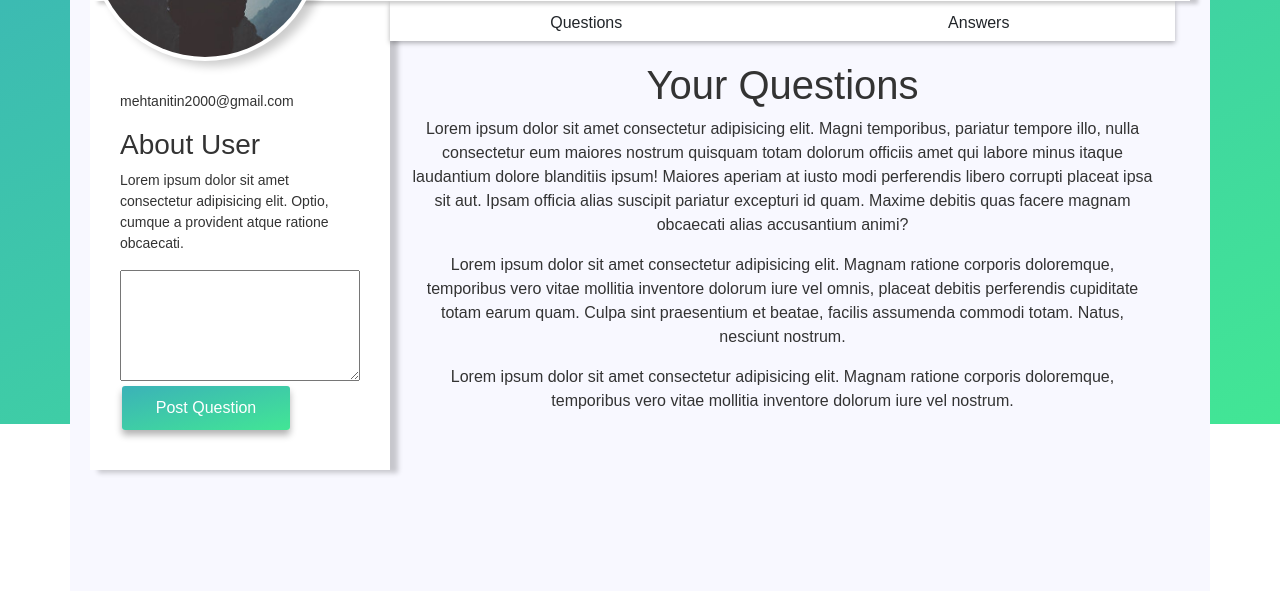
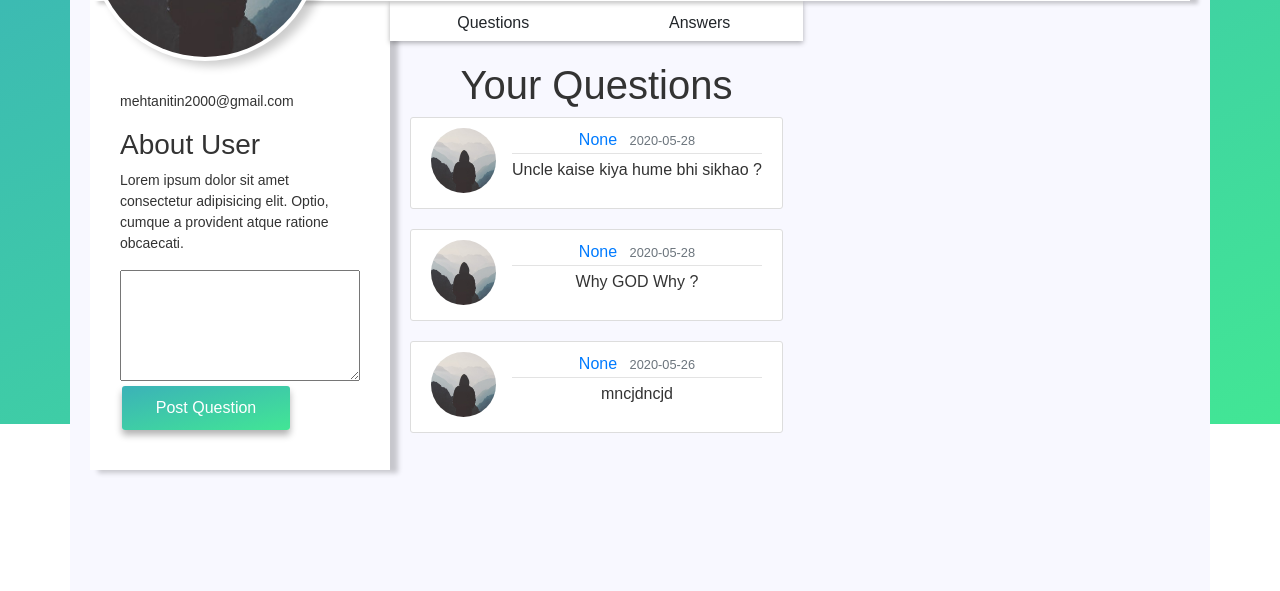
Before and after one commit to loobiish/Question-Mark, a Flask app: page /profile in a window 1280 px wide. Shown: the part 297-888 px from the top of the page. Run offline with Flask 2, Linux system fonts and the light colour scheme; a user stored in the database is signed in; data comes from the database, SQL or seed files in the repository; both versions use the stored data as it was after the commit; some libraries are stand-ins or nearby versions.

Commit message:
Kardia profile

```diff
--- a/Question_Mark/routes.py
+++ b/Question_Mark/routes.py
@@ -80,23 +80,17 @@
 @app.route("/profile", methods=['GET','POST'])
 @login_required
 def profile():
+        user = User.query.filter_by(username=current_user.username).first_or_404()
+        quest = Questions.query.filter_by(author=user)\
+                .order_by(Questions.date_posted.desc())
         if request.method == 'POST':
             _question = request.form.get("question")
             user = Questions( question=_question, user_id=current_user.id )
             db.session.add(user)
             db.session.commit()
             flash('Your Question has been posted successfully.', 'success')
-            return redirect(url_for('questions'))
-        return render_template('profile.html', title='Profile')
-
-
-@app.route("/questions", methods=['GET','POST'])
-@login_required
-def questions():
-        user = User.query.filter_by(username=current_user.username).first_or_404()
-        quest = Questions.query.filter_by(author=user)\
-                .order_by(Questions.date_posted.desc())
-        return render_template('questions.html', title='My Questions', user=user, quest=quest)
+            return redirect(url_for('profile'))
+        return render_template('profile.html', title='Profile', user=user, quest=quest)
 
 
 @app.route("/forgot_password", methods=['GET','POST'])
--- a/Question_Mark/templates/layout.html
+++ b/Question_Mark/templates/layout.html
@@ -77,7 +77,6 @@
                     <div class="dropdown-menu dropdown-menu-right dropdown-info"
                         aria-labelledby="navbarDropdownMenuLink-4">
                         <a class="dropdown-item" href={{url_for('profile')}}>My Profile</a>
-                        <a class="dropdown-item" href={{url_for('questions')}}>My Questions</a>
                         <a class="dropdown-item" href={{url_for('logout')}}>Log out</a>
                     </div>
                 </li>
--- a/Question_Mark/templates/profile.html
+++ b/Question_Mark/templates/profile.html
@@ -1,6 +1,7 @@
 {% extends "layout.html" %}
 {% block head %}
 <link rel="stylesheet" href={{ url_for('static', filename='style_profile.css') }}>
+<link rel="stylesheet" href={{ url_for('static', filename='style_questions.css') }}>
 {% endblock head %}
 {% block content %}
 <div id="grad">
@@ -57,17 +58,18 @@
                 <div class="profile-body">
                     <div class="profile-question tab">
                         <h1>Your Questions</h1>
-                        <p>Lorem ipsum dolor sit amet consectetur adipisicing elit. Magni temporibus, pariatur tempore
-                            illo, nulla consectetur eum maiores nostrum quisquam totam dolorum officiis amet qui labore
-                            minus itaque laudantium dolore blanditiis ipsum! Maiores aperiam at iusto modi perferendis
-                            libero corrupti placeat ipsa sit aut. Ipsam officia alias suscipit pariatur excepturi id
-                            quam. Maxime debitis quas facere magnam obcaecati alias accusantium animi?</p>
-                        <p>Lorem ipsum dolor sit amet consectetur adipisicing elit. Magnam ratione corporis doloremque,
-                            temporibus vero vitae mollitia inventore dolorum iure vel omnis, placeat debitis perferendis
-                            cupiditate totam earum quam. Culpa sint praesentium et beatae, facilis assumenda commodi
-                            totam. Natus, nesciunt nostrum.</p>
-                        <p>Lorem ipsum dolor sit amet consectetur adipisicing elit. Magnam ratione corporis doloremque,
-                            temporibus vero vitae mollitia inventore dolorum iure vel nostrum.</p>
+                        {% for item in quest %}
+                        <article class="media content-section">
+                            <img class="rounded-circle article-img" src="{{ url_for('static', filename='default.jpg') }}">
+                            <div class="media-body">
+                                <div class="article-metadata">
+                                    <a class="mr-2" href="#">{{ item.author.username }}</a>
+                                    <small class="text-muted">{{ item.date_posted.strftime('%Y-%m-%d') }}</small>
+                                </div>
+                                <p class="article-content">{{ item.question }}</p>
+                            </div>
+                        </article>
+                        {% endfor %}
                     </div>
 
                     <div class="profile-answer tab">
```
Also changed, not shown: Question_Mark/templates/questions.html (deleted, +0 -19 lines), Question_Mark/site.db.
